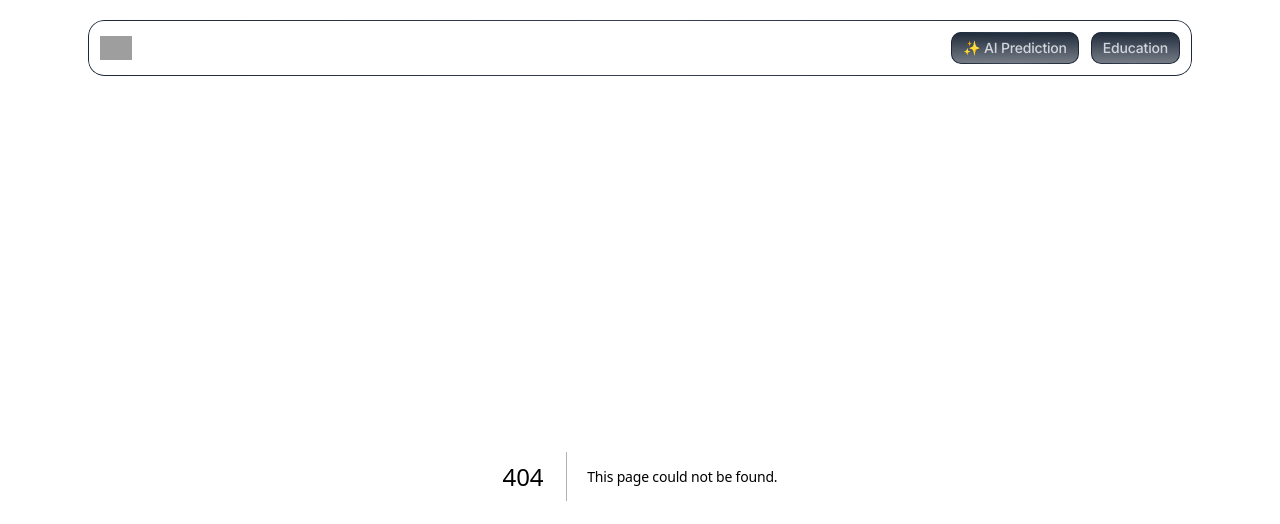
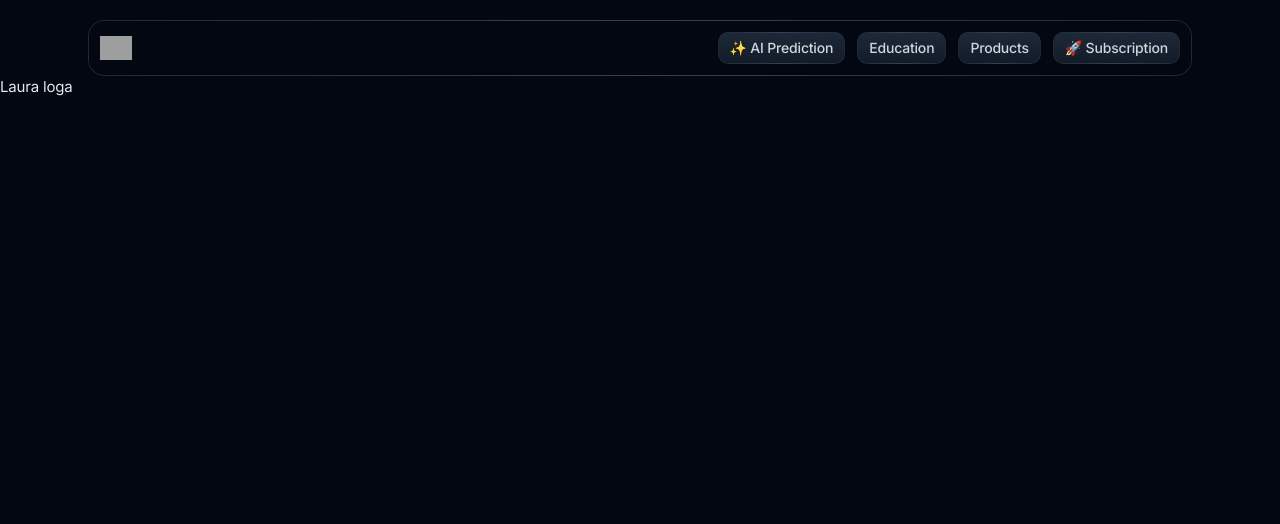
Before and after one commit to VishalSoni2005/AI-Powered-Gym-Fitness-Prediction, a Next.js app: page /products in a window 1280 px wide. Before the commit this address had no page. Shown: the top 524 px of the page. Built offline with nearby package versions, Linux system fonts and the light colour scheme; grey boxes are pictures that could not be loaded.

Commit message:
Education completed

```diff
--- a/app/ai/actions.ts
+++ b/app/ai/actions.ts
@@ -2,7 +2,6 @@
 
 import { GoogleGenerativeAI } from "@google/generative-ai";
 
-// This would be set in your environment variables
 const API_KEY = "AIzaSyCcms23ghND0vzdXaFsIJJTE_YDDcsw9Vc";
 
 export async function getPrediction(userData: {
@@ -18,11 +17,11 @@ export async function getPrediction(userData: {
   goals: string;
 }) {
   try {
-    // Initialize the Gemini API
+    // Gemini API
     const genAI = new GoogleGenerativeAI(API_KEY);
-    const model = genAI.getGenerativeModel({ model: "gemini-pro" });
+    const model = genAI.getGenerativeModel({ model: "gemini-1.5-pro" });
 
-    // Create the prompt for Gemini
+    // prompt
     const prompt = `
       Based on the following user data, predict fitness results after 3 months of regular workouts:
 
@@ -54,7 +53,6 @@ export async function getPrediction(userData: {
       Provide realistic values based on fitness science and typical results for someone with these measurements following a regular workout routine for 3 months.
     `;
 
-    // Generate content
     const result = await model.generateContent(prompt);
     const response = await result.response;
     const text = response.text();
@@ -70,7 +68,6 @@ export async function getPrediction(userData: {
   } catch (error) {
     console.error("Error calling Gemini API:", error);
 
-    // Return mock data for testing or when API fails
     return {
       expectedWeight: Number.parseFloat(userData.weight) - 3,
       musclesGain: 2.5,
--- a/app/layout.tsx
+++ b/app/layout.tsx
@@ -50,6 +50,9 @@ export default function RootLayout({
 }) {
   return (
     <html lang="en">
+      <head>
+        <title>XXX Gym</title>
+      </head>
       <body
         className={`${inter.variable} ${nacelle.variable} bg-gray-950 font-inter text-base text-gray-200 antialiased`}
       >
--- /dev/null
+++ b/app/products/page.tsx
@@ -0,0 +1,9 @@
+import React from 'react'
+
+function page() {
+  return (
+    <div>Laura loga</div>
+  )
+}
+
+export default page
--- /dev/null
+++ b/app/subscription/page.tsx
@@ -0,0 +1,9 @@
+import React from 'react'
+
+function page() {
+  return (
+    <div>ok</div>
+  )
+}
+
+export default page
--- a/components/ui/header.tsx
+++ b/components/ui/header.tsx
@@ -29,6 +29,20 @@ export default function Header() {
                 Education
               </Link>
             </li>
+            <li>
+              <Link
+                href="/products"
+                className="btn-sm relative bg-linear-to-b from-gray-800 to-gray-800/60 bg-[length:100%_100%] bg-[bottom] py-[5px] text-gray-300 before:pointer-events-none before:absolute before:inset-0 before:rounded-[inherit] before:border before:border-transparent before:[background:linear-gradient(to_right,var(--color-gray-800),var(--color-gray-700),var(--color-gray-800))_border-box] before:[mask-composite:exclude_!important] before:[mask:linear-gradient(white_0_0)_padding-box,_linear-gradient(white_0_0)] hover:bg-[length:100%_150%]">
+                Products
+              </Link>
+            </li>
+            <li>
+              <Link
+                href="/subscription"
+                className="btn-sm relative bg-linear-to-b from-gray-800 to-gray-800/60 bg-[length:100%_100%] bg-[bottom] py-[5px] text-gray-300 before:pointer-events-none before:absolute before:inset-0 before:rounded-[inherit] before:border before:border-transparent before:[background:linear-gradient(to_right,var(--color-gray-800),var(--color-gray-700),var(--color-gray-800))_border-box] before:[mask-composite:exclude_!important] before:[mask:linear-gradient(white_0_0)_padding-box,_linear-gradient(white_0_0)] hover:bg-[length:100%_150%]">
+                🚀 Subscription
+              </Link>
+            </li>
 
 
 
```
Also changed, not shown: public/favicon.svg (renamed from public/Postgresql.svg).
